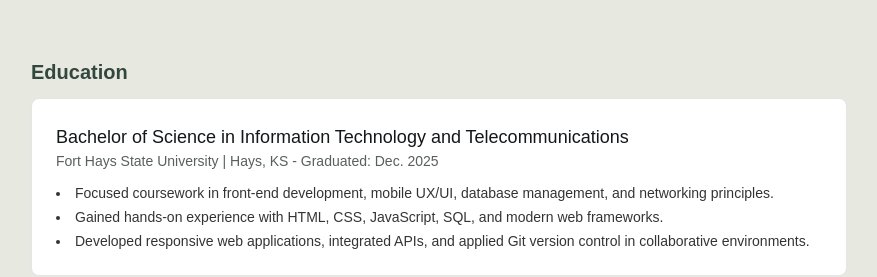
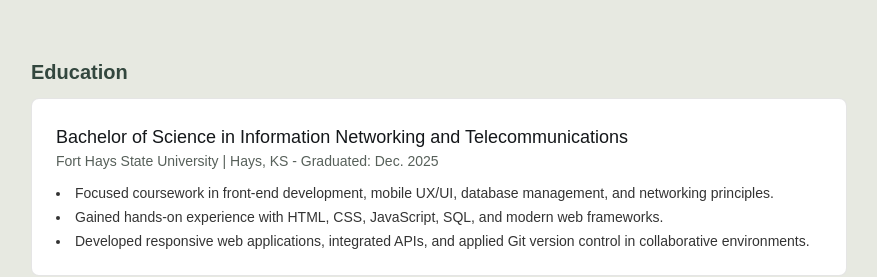
Before and after one commit to jboe26/portfolio_2026, a Next.js app: page /resume in a window 1280 px wide. Shown: the part 2000-2277 px from the top of the page, without its empty margins (201-1078 px from the left). Built offline with nearby package versions, Linux system fonts and the light colour scheme.

Commit message:
Revert degree name change - Information Networking and Telecommunications is correct
The PDF resume has a typo; the website already had the correct major name.

Co-Authored-By: Claude Sonnet 5 <noreply@anthropic.com>
Claude-Session: https://claude.ai/code/session_014wPFR4c7TcXJ8zkhGbTyBx

```diff
--- a/app/resume/page.tsx
+++ b/app/resume/page.tsx
@@ -227,7 +227,7 @@ export default function ResumePage() {
             {/* FHSU */}
             <div className="bg-white p-6 rounded-lg border border-black/10">
               <h3 className="text-lg font-medium">
-                Bachelor of Science in Information Technology and
+                Bachelor of Science in Information Networking and
                 Telecommunications
               </h3>
               <p className="text-[#57605A] text-sm">
```
